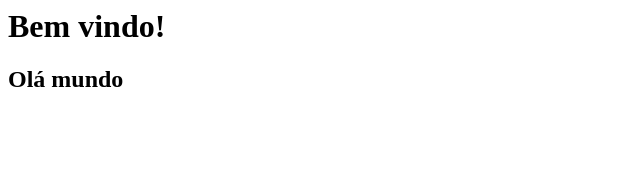
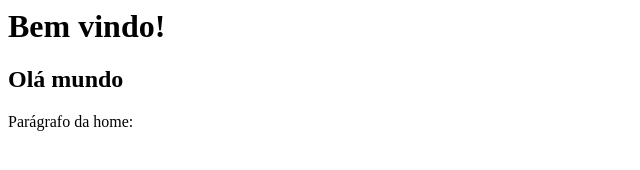
Before and after one commit to adryanferraz138-cyber/cursoDev_github, a plain HTML site: page index.html in a window 1280 px wide. Shown: the whole page, without its empty margins (0-640 px from the left). Drawn offline with Linux system fonts and the light colour scheme.

Commit message:
Criando novas funcionalidades no parágrafo, novo nome: luiz e testando features

```diff
--- a/index.html
+++ b/index.html
@@ -1,2 +1,3 @@
 <h1>Bem vindo!</h1>
 <h2>Olá mundo</h2>
+<p>Parágrafo da home:</p>
```
Also changed, not shown: a.txt (added), nomes.txt.
